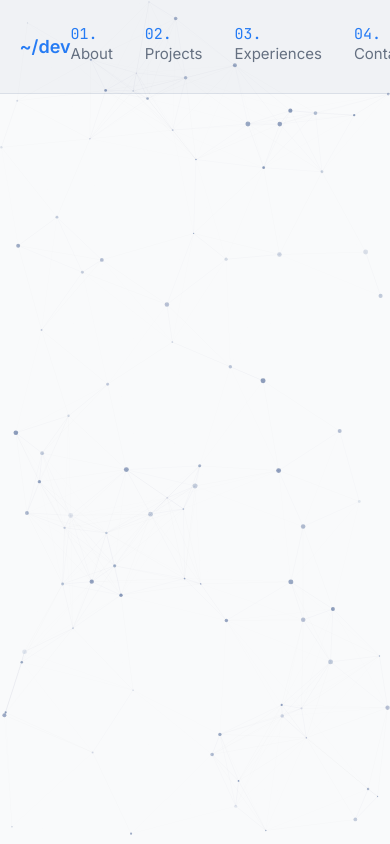
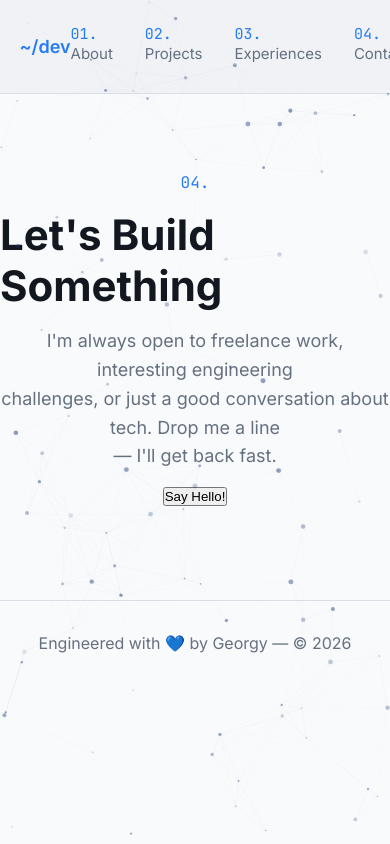
Before and after one commit to geo-777/geo-portfolio, a React (Vite) app: page / in a window 390 px wide. Shown: the top 844 px of the page. Built offline with nearby package versions, Linux system fonts and the light colour scheme.

Commit message:
finished some footer and started contact us.. todo : navigation bar mobile

```diff
--- a/src/App.jsx
+++ b/src/App.jsx
@@ -3,6 +3,8 @@ import "./styles/app.css";
 import "./styles/theme.css";
 import Navbar from "./components/Navbar";
 import ParticleField from "./components/ParticleField";
+import Footer from "./components/Footer";
+import ContactUs from "./components/ContactUs";
 const getInitialTheme = () => {
   const savedTheme = localStorage.getItem("theme");
   if (savedTheme) return savedTheme;
@@ -26,6 +28,8 @@ const App = () => {
     <div className="app">
       <ParticleField />
       <Navbar theme={theme} setTheme={setTheme} />
+      <ContactUs />
+      <Footer theme={theme} />
     </div>
   );
 };
--- /dev/null
+++ b/src/components/ContactUs.jsx
@@ -0,0 +1,27 @@
+const ContactUs = () => {
+  return (
+    <section className="contactUs">
+      <p className="text-primary counter-contact">04.</p>
+      <h4>Let's Build Something</h4>
+      <p className="contact-desc">
+        <span className="contact-desc-lines">
+          I'm always open to freelance work, interesting engineering
+        </span>
+        <span className="contact-desc-lines">
+          challenges, or just a good conversation about tech. Drop me a
+          line{" "}
+        </span>
+        <span className="contact-desc-lines">— I'll get back fast.</span>
+      </p>
+      <button>Say Hello!</button>
+      <div className="contact-links">
+        <div className="contact-link-item"></div>
+        <div className="contact-link-item"></div>
+        <div className="contact-link-item"></div>
+        <div className="contact-link-item"></div>
+      </div>
+    </section>
+  );
+};
+
+export default ContactUs;
--- /dev/null
+++ b/src/components/Footer.jsx
@@ -0,0 +1,13 @@
+const Footer = ({ theme }) => {
+  return (
+    <footer className="footer">
+      <p>
+        Engineered with {theme === "dark" ? "💚" : "💙"} by{" "}
+        <span className="footer-author">Georgy</span> — ©{" "}
+        {new Date().getFullYear()}
+      </p>
+    </footer>
+  );
+};
+
+export default Footer;
--- a/src/styles/app.css
+++ b/src/styles/app.css
@@ -78,7 +78,7 @@ nav {
   background-color: var(--primary);
   color: var(--primary-foreground);
 }
-
+/*particle system*/
 .particle-field-canvas {
   position: fixed;
   inset: 0;
@@ -86,3 +86,40 @@ nav {
   z-index: 0;
   display: block;
 }
+
+/*footer*/
+footer {
+  border-top: 1px solid var(--border);
+  padding-block: 2rem;
+  color: var(--muted-foreground);
+  align-items: center;
+  text-align: center;
+}
+.text-primary {
+  color: var(--primary);
+  font-family: "JetBrains Mono";
+}
+
+/*contact us page*/
+.contactUs {
+  display: flex;
+  align-items: center;
+  justify-content: center;
+  flex-direction: column;
+  gap: 1rem;
+  min-height: 60vh;
+}
+.contactUs h4 {
+  font-size: 42px;
+  color: var(--foreground);
+}
+.contact-desc {
+  font-size: 18px;
+  color: var(--muted-foreground);
+}
+.contact-desc-lines {
+  align-items: center;
+  text-align: center;
+  line-height: 1.8rem;
+  display: block;
+}
```
